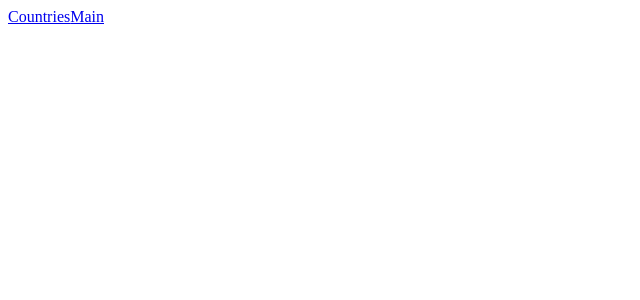
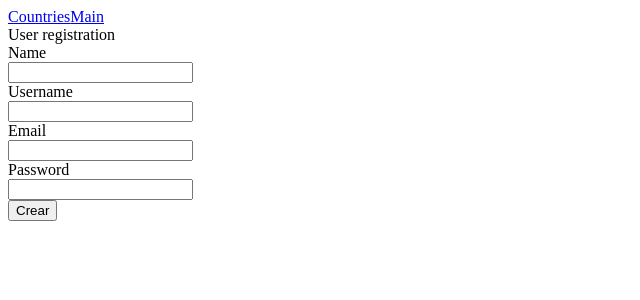
Before and after one commit to juanfranciscofernandezherreros/angular-administracion, an Angular app: page /users/signup in a window 1280 px wide. Before the commit this address led to /. Shown: the top 300 px of the page, without its empty margins (0-640 px from the left). Built offline with nearby package versions, Linux system fonts and the light colour scheme.

Commit message:
User registration

```diff
--- a/src/app/countries/form.component.ts
+++ b/src/app/countries/form.component.ts
@@ -1,7 +1,7 @@
-import {Component, OnInit } from '@angular/core';
-import {Countries} from './countries';
-import {CountriesService} from './countries.service';
-import { Router , ActivatedRoute} from '@angular/router';
+import { Component, OnInit } from '@angular/core';
+import { Countries } from './countries';
+import { CountriesService } from './countries.service';
+import { Router , ActivatedRoute } from '@angular/router';
 
 @Component({
   selector: 'app-form',
@@ -11,7 +11,6 @@ import { Router , ActivatedRoute} from '@angular/router';
 export class FormComponent implements OnInit {
 
   private countries: Countries = new Countries()
-  private titulo:string = "Crear Cliente"
 
   constructor(private countriesService: CountriesService,
   private router: Router,
--- a/src/app/main/main.component.html
+++ b/src/app/main/main.component.html
@@ -1,3 +1,4 @@
 <p>
-  main works!
+  <a routerLink="/users/signup">User registration</a>
+  <a routerLink="/users/login">User login</a>
 </p>
--- a/src/app/usuarios/login/login.component.html
+++ /dev/null
@@ -1,3 +0,0 @@
-<p>
-  login works!
-</p>
--- a/src/app/usuarios/login/login.component.ts
+++ /dev/null
@@ -1,16 +0,0 @@
-import { Component, OnInit } from '@angular/core';
-
-@Component({
-  selector: 'app-login',
-  templateUrl: './login.component.html'
-})
-export class LoginComponent implements OnInit {
-
-  titulo:string = 'Por favor Sign in!';
-
-  constructor() { }
-
-  ngOnInit() {
-  }
-
-}
--- /dev/null
+++ b/src/app/usuarios/signup/signup.component.html
@@ -0,0 +1,42 @@
+<div class="card bg-dark text-white">
+  <div class="card-header">User registration</div>
+  <div class="card-body">
+
+    <form>
+      <div class="form-group row">
+        <label for="name" class="col-form-label col-sm-2">Name</label>
+        <div class="col-sm-6">
+          <input type="text" class="form-control" [(ngModel)]="usuario.name" name="name">
+        </div>
+      </div>
+
+      <div class="form-group row">
+        <label for="username" class="col-form-label col-sm-2">Username</label>
+        <div class="col-sm-6">
+          <input type="text" class="form-control" [(ngModel)]="usuario.username" name="username">
+        </div>
+      </div>
+
+      <div class="form-group row">
+        <label for="email" class="col-form-label col-sm-2">Email</label>
+        <div class="col-sm-6">
+          <input type="text" class="form-control" [(ngModel)]="usuario.email" name="email">
+        </div>
+      </div>
+
+      <div class="form-group row">
+        <label for="password" class="col-form-label col-sm-2">Password</label>
+        <div class="col-sm-6">
+          <input type="password" class="form-control" [(ngModel)]="usuario.password" name="password">
+        </div>
+      </div>
+
+      <div class="form-group row">
+        <div class="col-sm-6">
+          <button class="btn btn-primary" role="button" (click)='userRegistration()'>Crear</button>
+        </div>
+      </div>
+    </form>
+
+  </div>
+</div>
--- /dev/null
+++ b/src/app/usuarios/signup/signup.component.ts
@@ -0,0 +1,31 @@
+import { Component, OnInit } from '@angular/core';
+import { User} from '../../usuarios/signup/user';
+import { Router , ActivatedRoute } from '@angular/router';
+import { SignUpService } from '../../usuarios/signup/signup.service';
+
+
+@Component({
+  selector: 'app-form',
+  templateUrl: './signup.component.html'
+})
+
+export class SignUpComponent implements OnInit {
+
+  usuario: User = new User()
+
+  constructor(private signUpService:SignUpService,private router:Router , private activatedRoute:ActivatedRoute) {}
+
+  ngOnInit() {
+  }
+
+  userRegistration(user:User):void{
+    this.signUpService.userRegistration(this.usuario)
+    .subscribe( countries => {
+      this.router.navigate(['/main'])
+    }
+
+    )
+  }
+
+
+}
--- /dev/null
+++ b/src/app/usuarios/signup/signup.service.ts
@@ -0,0 +1,22 @@
+import { Injectable } from '@angular/core';
+import { User } from '../../usuarios/signup/user';
+import { HttpClient,HttpHeaders} from '@angular/common/http';
+import { Observable} from 'rxjs';
+
+@Injectable({
+  providedIn: 'root'
+})
+
+export class SignUpService {
+
+    private urlEndpoint:string = 'http://localhost:8584/api/public/v1/signup';
+
+    private httpHeaders = new HttpHeaders ({'Content-type':'application/json'});
+
+    constructor(private http:HttpClient){}
+
+    userRegistration(user: User): Observable<User>{
+       return this.http.post<User>(this.urlEndpoint, user, {headers: this.httpHeaders})
+    }
+
+}
--- /dev/null
+++ b/src/app/usuarios/signup/user.ts
@@ -0,0 +1,7 @@
+export class User {
+  id:number;
+  name:string;
+  username:string;
+  email:string;
+  password:string;
+}
```
Also changed, not shown: package.json (+7 -3 lines), src/app/app.module.ts (+4 -4 lines), src/app/usuarios/signup/user0.ts (added, +7 -0 lines), src/app/usuarios/login/login.component.css (deleted), 2 other files (tests, documents, lock files or other folders).
